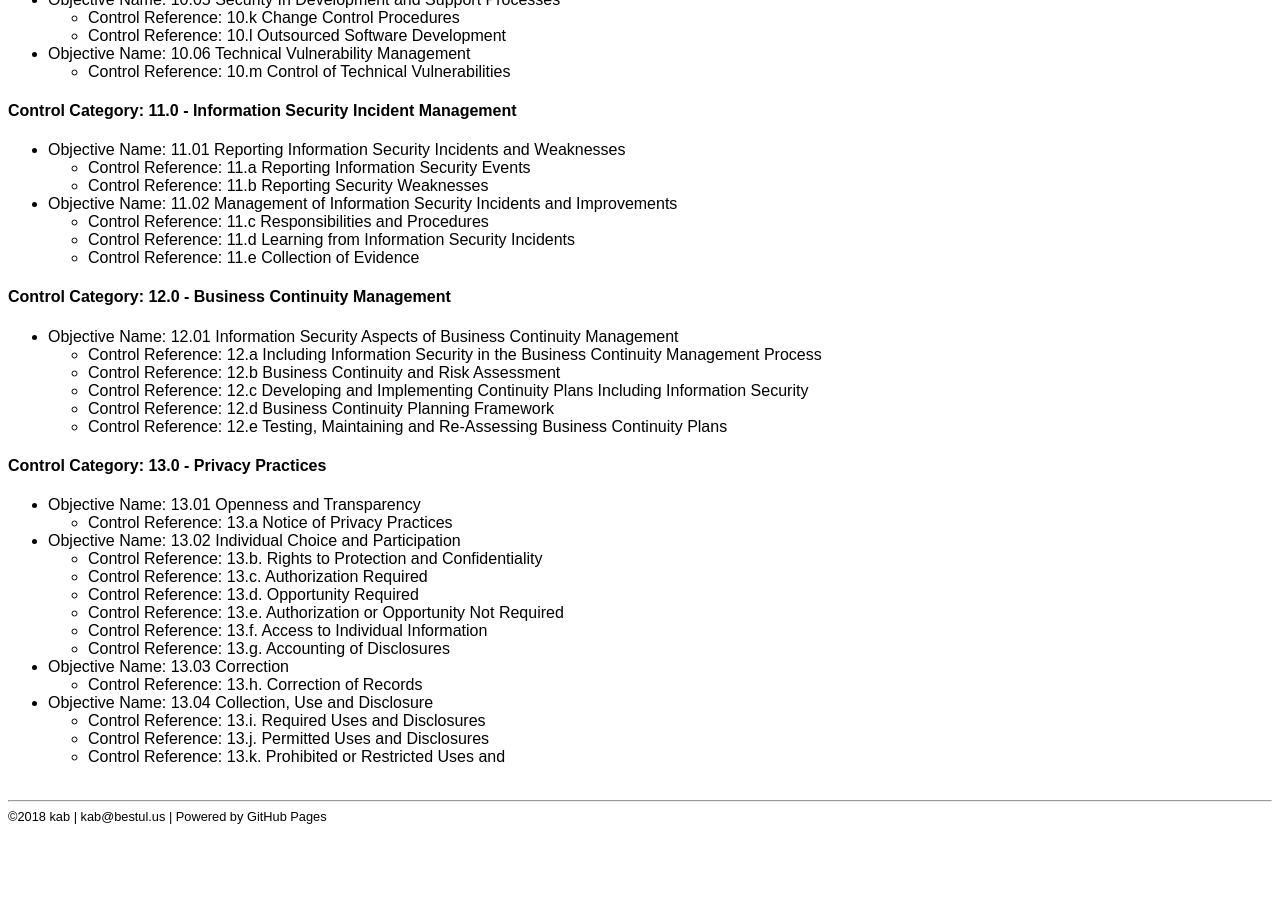
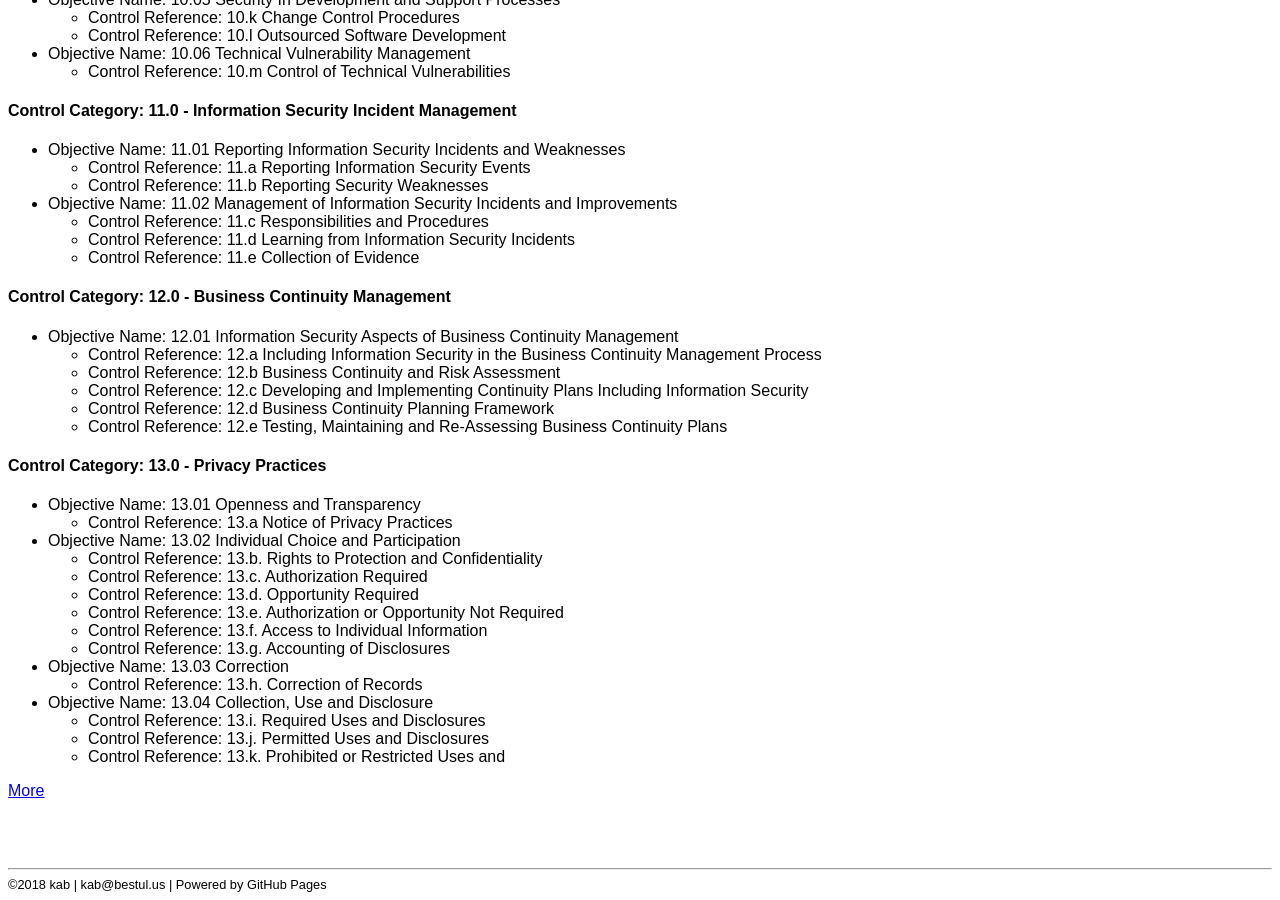
Before and after one commit to kabtech/kab, a Jekyll site: the page built from rs/csfoutline.md, in a window 1280 px wide and 900 px high, scrolled down 3642 px. Built offline with Jekyll 4.4.1, drawn with Linux system fonts in a browser that asks for light colours; before the commit the page ends 4474 px from its top, so only the background shows below that.

Commit message:
Update csfoutline.md

```diff
--- a/rs/csfoutline.md
+++ b/rs/csfoutline.md
@@ -225,5 +225,8 @@ title: CSF Outline
     - Control Reference: 13.i. Required Uses and Disclosures
     - Control Reference: 13.j. Permitted Uses and Disclosures
     - Control Reference: 13.k. Prohibited or Restricted Uses and
+
+[More](../get/HITRUST_CSF_v8_1.pdf)
+
 <br/>
 <br/>
```
